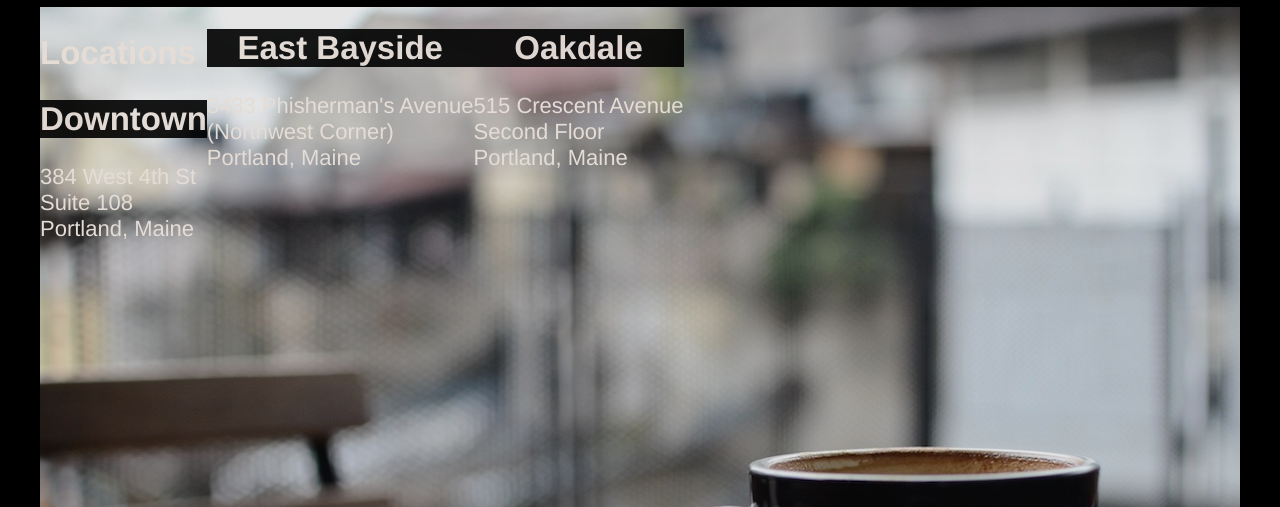
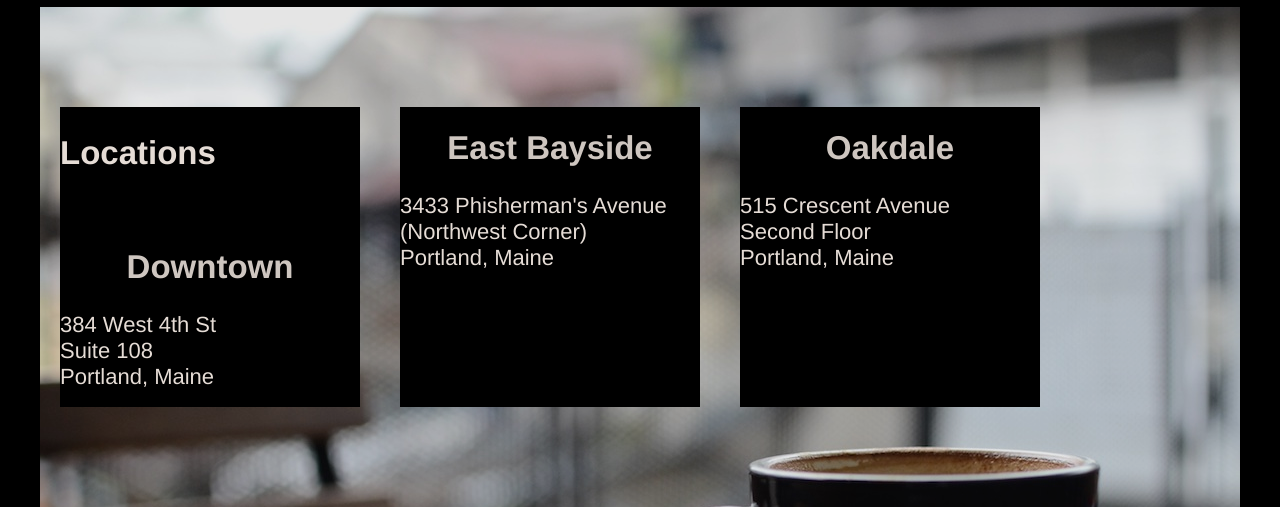
Before and after one commit to gdecaires/teaCozy, a plain HTML site: page index.html in a window 1280 px wide. Shown: the part 1376-1883 px from the top of the page. Drawn offline with Linux system fonts and the light colour scheme.

Commit message:
worked on locations section

```diff
--- a/index.html
+++ b/index.html
@@ -47,7 +47,7 @@
 	</section>
 	<section id="locations">
 	  <div class="address">
-		<h1>Locations</h1>
+		<h1>Locations</h1><br>
 		<p><h2>Downtown</h2><br>
 		384 West 4th St<br>
 	    Suite 108<br>
--- a/resources/css/style.css
+++ b/resources/css/style.css
@@ -124,9 +124,12 @@ figcaption {
   display: -ms-flexbox;
   display: -webkit-flex;
   display: flex;
+	align-items: center;
 }
 
-#address {
+.address {
 	width: 300px;
+	height: 300px;
 	background-color: #000;
+	margin: 0 20px;
 }
```
Lines whose indentation alone changed are shown as unchanged.
